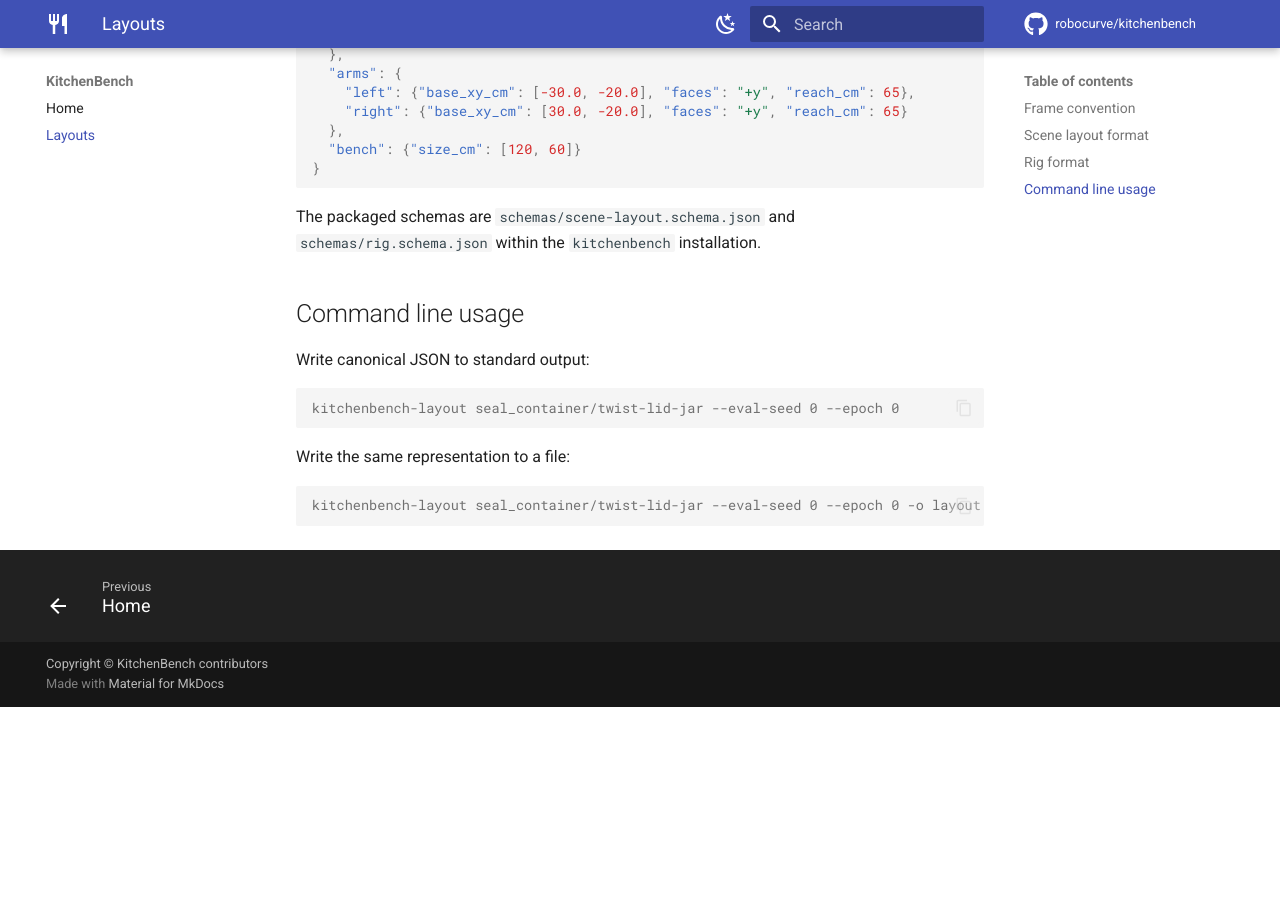
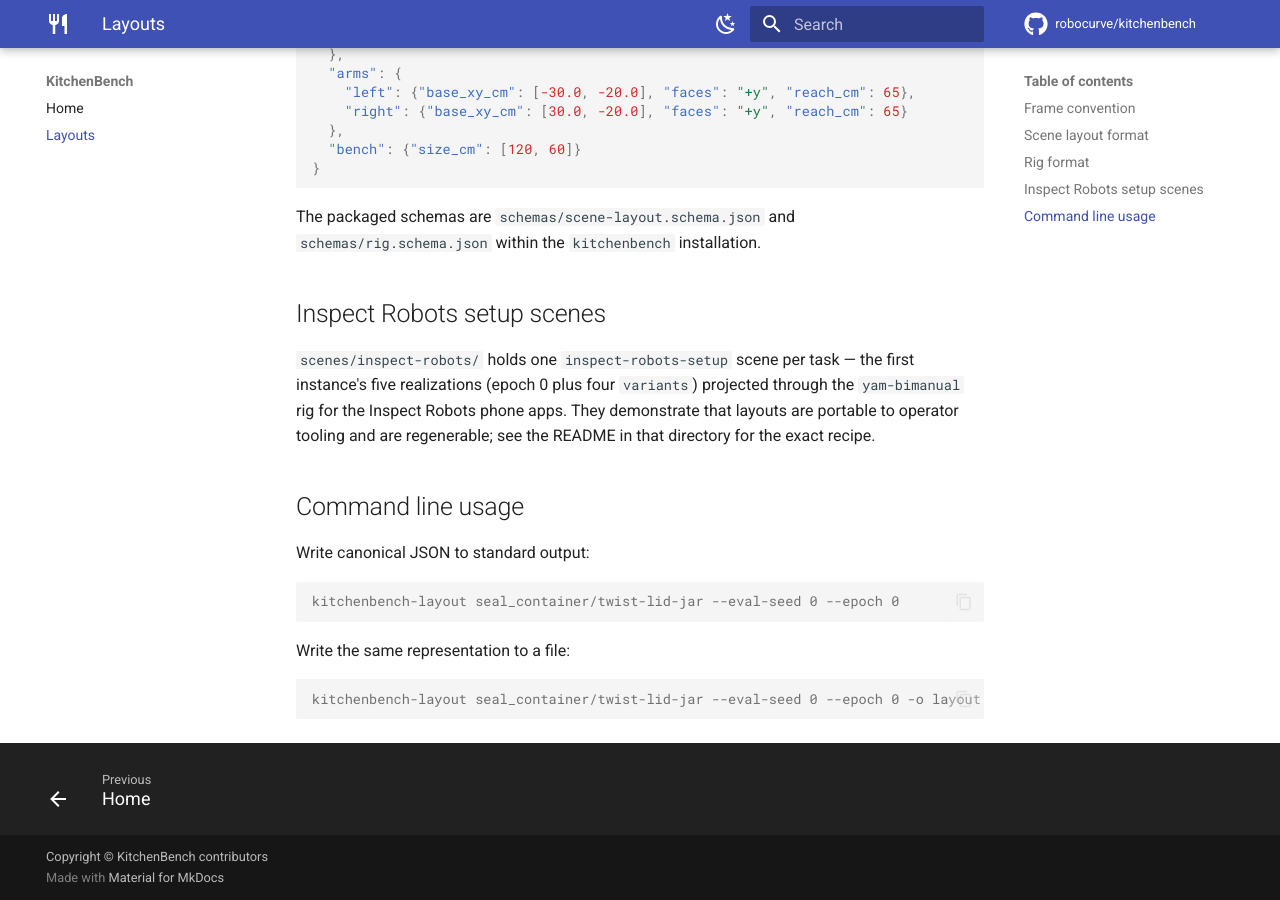
Before and after one commit to robocurve/kitchenbench, an MkDocs documentation site: the page built from docs/layouts.md, in a window 1280 px wide and 900 px high, scrolled down 1344 px. Built offline with MkDocs 1.6.1 and Material for MkDocs 9.7.7, drawn with Linux system fonts in a browser that asks for light colours; comment, search, counter and statistics services are not loaded; before the commit the page ends 2051 px from its top, so only the background shows below that.

Commit message:
docs: canonical Inspect Robots setup scenes for all ten tasks (#33)
One inspect-robots-setup v1 file per task under scenes/inspect-robots/:
the first instance's five realizations (epoch 0 as the default, epochs
1-4 as variants) projected through the yam-bimanual rig. Demonstrates
that scene layouts port to operator tooling; regenerable via the recipe
in the directory README.


Claude-Session: https://claude.ai/code/session_011MNx5yXqLr3LzsSrzP8F3s

Co-authored-by: Claude Opus 5 (1M context) <noreply@anthropic.com>

```diff
--- a/docs/layouts.md
+++ b/docs/layouts.md
@@ -71,6 +71,14 @@ and right-at-positive-x convention.
 The packaged schemas are `schemas/scene-layout.schema.json` and
 `schemas/rig.schema.json` within the `kitchenbench` installation.
 
+## Inspect Robots setup scenes
+
+`scenes/inspect-robots/` holds one `inspect-robots-setup` scene per task —
+the first instance's five realizations (epoch 0 plus four `variants`)
+projected through the `yam-bimanual` rig for the Inspect Robots phone apps.
+They demonstrate that layouts are portable to operator tooling and are
+regenerable; see the README in that directory for the exact recipe.
+
 ## Command line usage
 
 Write canonical JSON to standard output:
```
Also changed, not shown: scenes/inspect-robots/README.md (added, +40 -0 lines), 10 other files.
